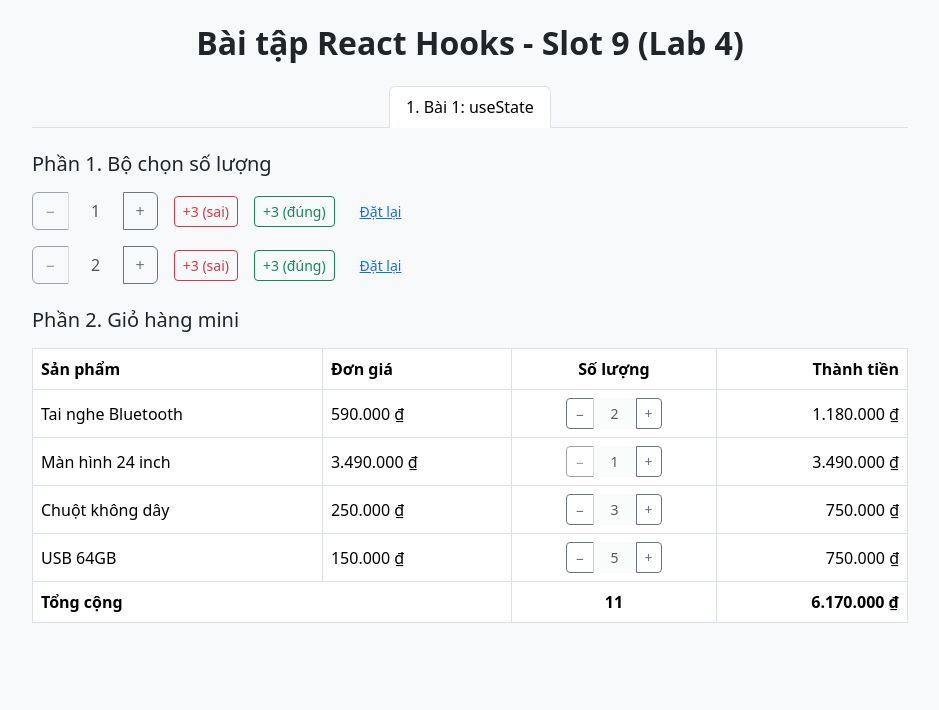
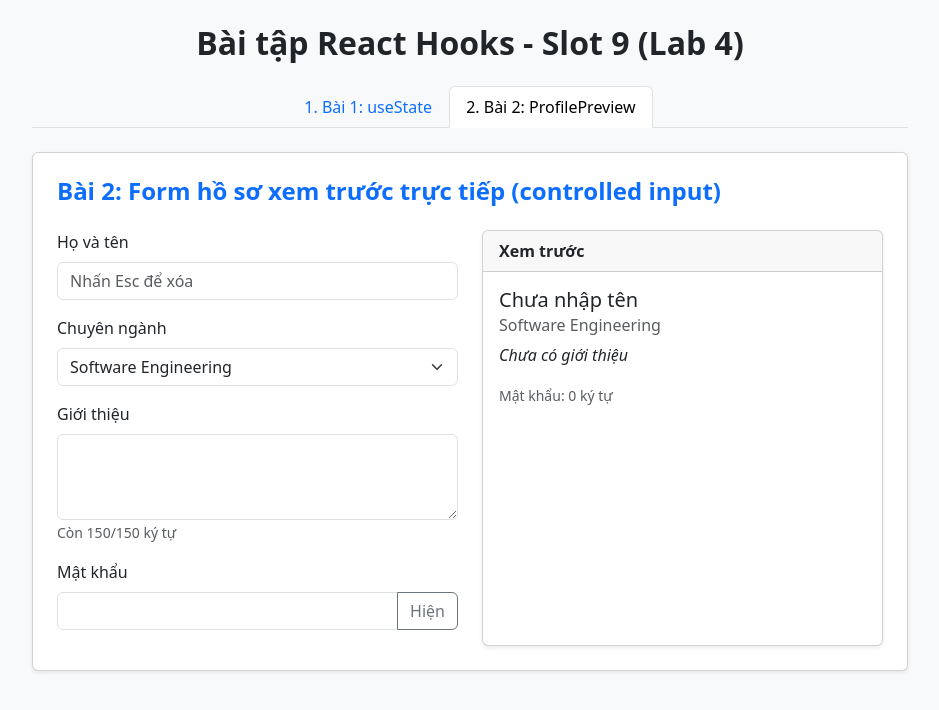
Before and after one commit to tranvinh2k005-sys/TranVinh-DE190135, a React (Vite) app in the folder SL9/BTVN_Lab4/: page / in a window 1280 px wide. Shown: the top 710 px of the page, without its empty margins (170-1109 px from the left). Built offline with nearby package versions, Linux system fonts and the light colour scheme.

Commit message:
feat(profile): implement controlled profile preview form

```diff
--- a/SL9/BTVN_Lab4/src/App.jsx
+++ b/SL9/BTVN_Lab4/src/App.jsx
@@ -3,9 +3,10 @@ import Container from 'react-bootstrap/Container';
 import Tabs from 'react-bootstrap/Tabs';
 import Tab from 'react-bootstrap/Tab';
 import Bai1 from './components/Bai1';
+import Bai2 from './components/Bai2';
 
 function App() {
-  const [key, setKey] = useState('bai1');
+  const [key, setKey] = useState('bai2');
 
   return (
     <Container className="py-4" style={{ maxWidth: 900 }}>
@@ -19,6 +20,9 @@ function App() {
         <Tab eventKey="bai1" title="1. Bài 1: useState">
           <Bai1 />
         </Tab>
+        <Tab eventKey="bai2" title="2. Bài 2: ProfilePreview">
+          <Bai2 />
+        </Tab>
       </Tabs>
     </Container>
   );
--- /dev/null
+++ b/SL9/BTVN_Lab4/src/components/Bai2.jsx
@@ -0,0 +1,102 @@
+import { useState } from 'react';
+import Row from 'react-bootstrap/Row';
+import Col from 'react-bootstrap/Col';
+import Card from 'react-bootstrap/Card';
+import Form from 'react-bootstrap/Form';
+import InputGroup from 'react-bootstrap/InputGroup';
+import Button from 'react-bootstrap/Button';
+
+const MAX_BIO = 150;
+const majors = ['Software Engineering', 'Artificial Intelligence', 'Digital Marketing'];
+
+const Bai2 = () => {
+  const [fullName, setFullName] = useState('');
+  const [major, setMajor] = useState(majors[0]);
+  const [bio, setBio] = useState('');
+  const [password, setPassword] = useState('');
+  const [showPassword, setShowPassword] = useState(false);
+  const [focused, setFocused] = useState('');
+
+  const handleNameKeyDown = (event) => {
+    if (event.key === 'Escape') setFullName('');
+  };
+
+  const handleBioChange = (event) => {
+    // Cắt bớt thay vì bỏ qua, để dán đoạn dài vẫn nhận 150 ký tự đầu
+    setBio(event.target.value.slice(0, MAX_BIO));
+  };
+
+  const remaining = MAX_BIO - bio.length;
+
+  return (
+    <div className="card shadow-sm p-4">
+      <h4 className="mb-4 text-primary fw-bold">
+        Bài 2: Form hồ sơ xem trước trực tiếp (controlled input)
+      </h4>
+      <Row className="g-4">
+        <Col md={6}>
+          <Form onSubmit={(e) => e.preventDefault()}>
+            <Form.Group className="mb-3" controlId="pp-name">
+              <Form.Label>Họ và tên</Form.Label>
+              <Form.Control
+                value={fullName}
+                placeholder="Nhấn Esc để xóa"
+                onChange={(e) => setFullName(e.target.value)}
+                onKeyDown={handleNameKeyDown}
+                onFocus={() => setFocused('fullName')}
+                onBlur={() => setFocused('')}
+                className={focused === 'fullName' ? 'border-primary border-2' : ''}
+              />
+            </Form.Group>
+
+            <Form.Group className="mb-3" controlId="pp-major">
+              <Form.Label>Chuyên ngành</Form.Label>
+              <Form.Select value={major} onChange={(e) => setMajor(e.target.value)}>
+                {majors.map((m) => (
+                  <option key={m}>{m}</option>
+                ))}
+              </Form.Select>
+            </Form.Group>
+
+            <Form.Group className="mb-3" controlId="pp-bio">
+              <Form.Label>Giới thiệu</Form.Label>
+              <Form.Control as="textarea" rows={3} value={bio} onChange={handleBioChange} />
+              <Form.Text className={remaining < 20 ? 'text-danger' : 'text-muted'}>
+                {`Còn ${remaining}/${MAX_BIO} ký tự`}
+              </Form.Text>
+            </Form.Group>
+
+            <Form.Group className="mb-3" controlId="pp-password">
+              <Form.Label>Mật khẩu</Form.Label>
+              <InputGroup>
+                <Form.Control
+                  type={showPassword ? 'text' : 'password'}
+                  value={password}
+                  onChange={(e) => setPassword(e.target.value)}
+                />
+                <Button variant="outline-secondary" onClick={() => setShowPassword((s) => !s)}>
+                  {showPassword ? 'Ẩn' : 'Hiện'}
+                </Button>
+              </InputGroup>
+            </Form.Group>
+          </Form>
+        </Col>
+
+        <Col md={6}>
+          <Card className="h-100 shadow-sm">
+            <Card.Header className="fw-semibold">Xem trước</Card.Header>
+            <Card.Body>
+              <Card.Title>{fullName.trim() || 'Chưa nhập tên'}</Card.Title>
+              <Card.Subtitle className="mb-2 text-muted">{major}</Card.Subtitle>
+              <Card.Text>{bio || <em>Chưa có giới thiệu</em>}</Card.Text>
+              <small className="text-muted">{`Mật khẩu: ${password.length} ký tự`}</small>
+            </Card.Body>
+          </Card>
+        </Col>
+      </Row>
+    </div>
+  );
+};
+
+export const ProfilePreview = Bai2;
+export default Bai2;
```
